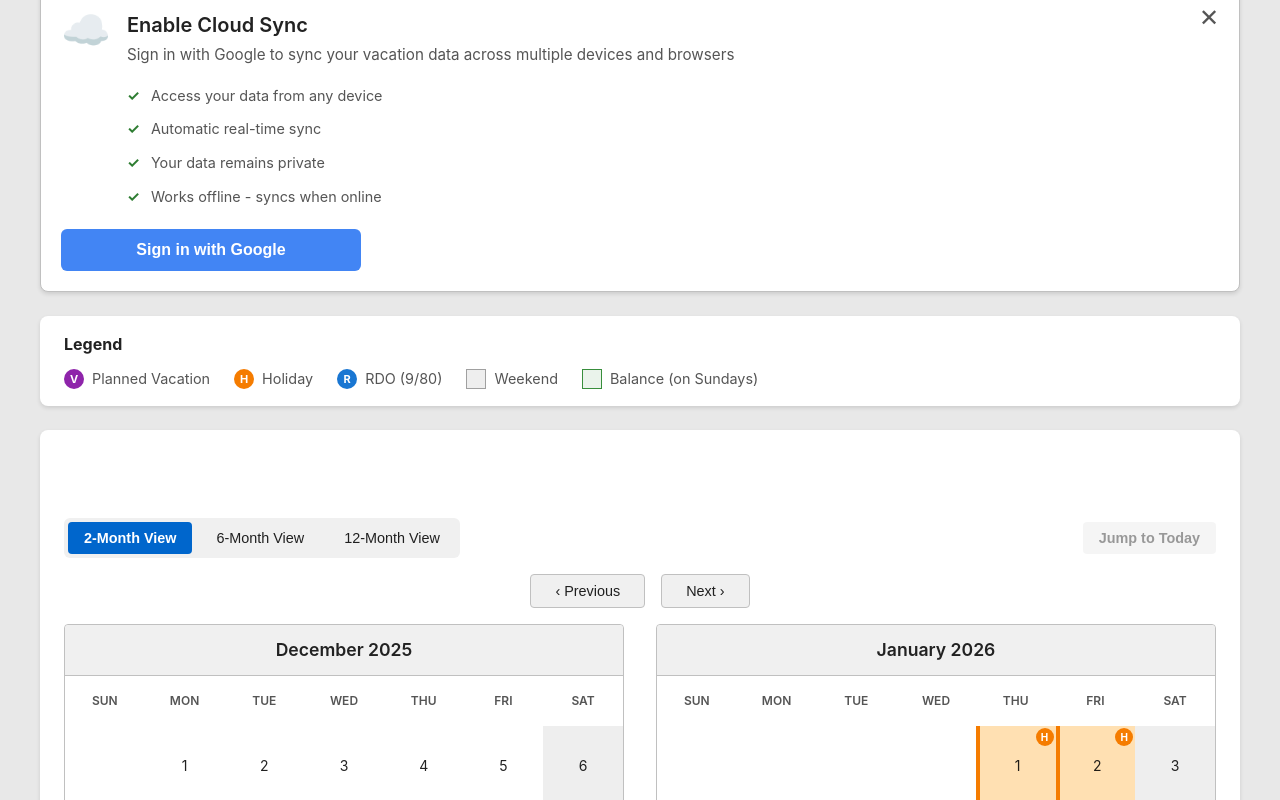
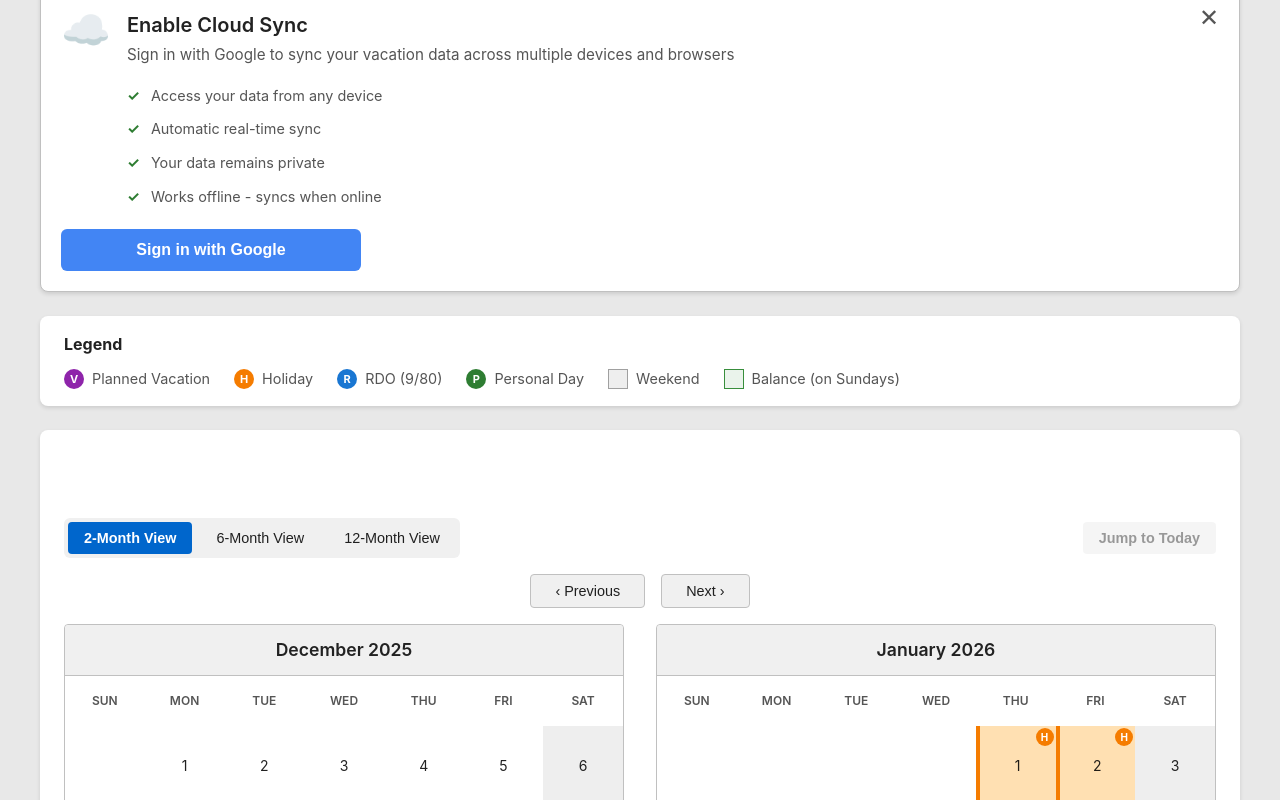
Before and after one commit to vincewoo/jpl-vacation-forecast, a React (Vite) app: page / in a window 1280 px wide. Both pictures are taken after typing "2020-01-15", "5", "2020-01-15" into the empty fields and a click on the button "Start Forecasting". Shown: the part 199-999 px from the top of the page. Built offline with nearby package versions, Linux system fonts and the light colour scheme; no server answers.

Commit message:
Adding 'P' to the legend

```diff
--- a/src/components/Calendar/Calendar.css
+++ b/src/components/Calendar/Calendar.css
@@ -688,6 +688,10 @@
   background-color: var(--calendar-rdo);
 }
 
+.legend-indicator.personal-day {
+  background-color: var(--calendar-personal);
+}
+
 .legend-box {
   width: 20px;
   height: 20px;
--- a/src/components/Calendar/CalendarLegend.tsx
+++ b/src/components/Calendar/CalendarLegend.tsx
@@ -18,6 +18,10 @@ const CalendarLegend: React.FC = () => {
           <span className="legend-label">RDO (9/80)</span>
         </div>
         <div className="legend-item">
+          <span className="legend-indicator personal-day">P</span>
+          <span className="legend-label">Personal Day</span>
+        </div>
+        <div className="legend-item">
           <span className="legend-box weekend"></span>
           <span className="legend-label">Weekend</span>
         </div>
```
